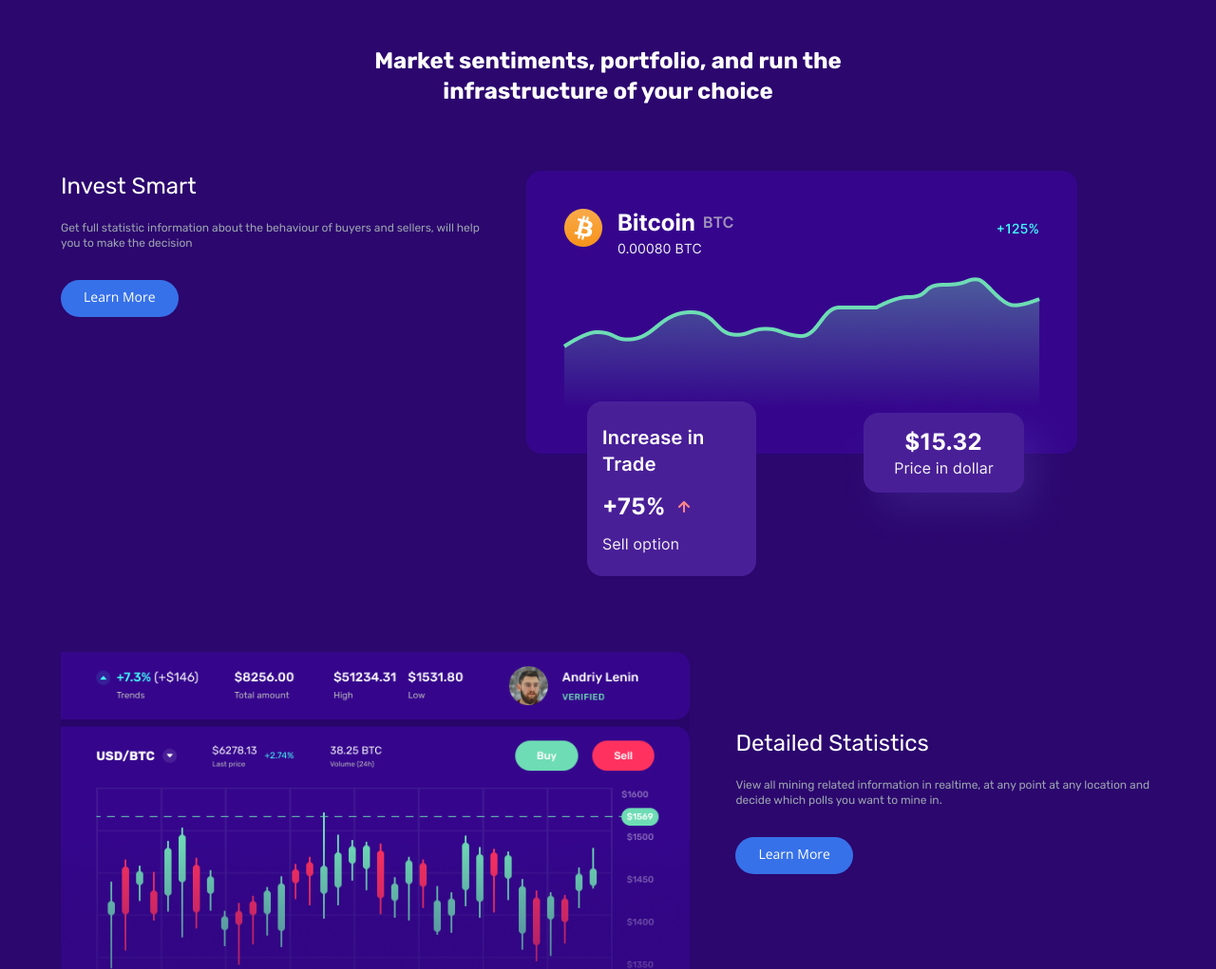
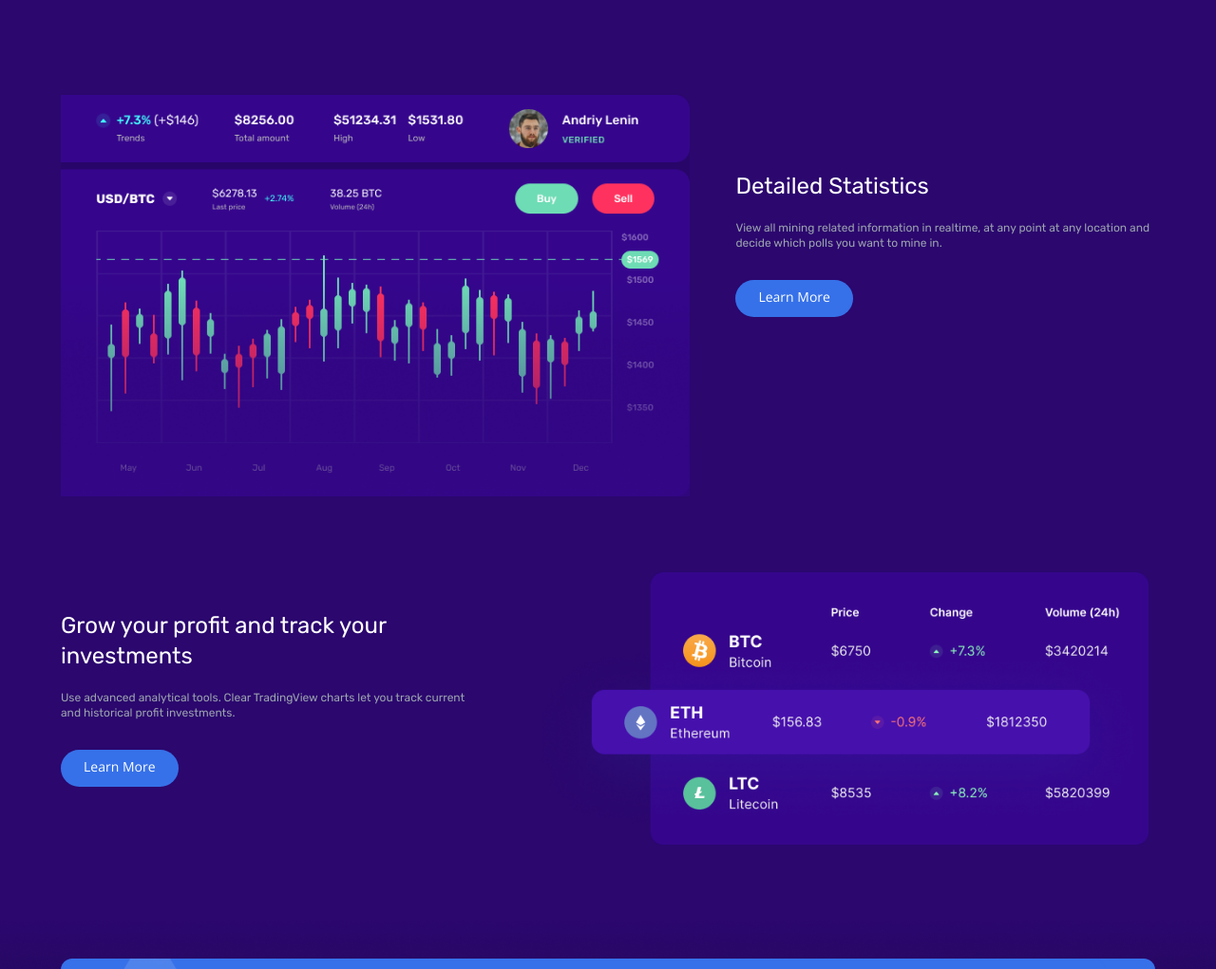
Before and after one commit to GodwinAsuquo/crypto-page, a website: page index.html in a window 1280 px wide. Shown: the top 1021 px of the page at 95% size. Drawn offline with nearby package versions, Linux system fonts and the light colour scheme.

Commit message:
update section

```diff
--- a/index.html
+++ b/index.html
@@ -14,30 +14,7 @@
 </head>
 <body>
     <!-- Features Section -->
-    <section class="bg-deepPurple text-white">
-        <h2 class="font-rubik font-bold text-center text-white text-2xl py-12 mx-auto mb-5 max-w-[90%] md:max-w-[50%]">Market sentiments, portfolio, and run the infrastructure of your choice</h2>
-
-        <!-- Features 1 -->
-        <div class="container flex flex-col space-y-8 max-w-[90%] mx-auto md:flex-row justify-between md:space-x-12 md:space-y-0">
-
-            <!-- Left item -->
-            <div class="flex flex-col space-y-5 md:w-2/5">
-                <h3 class="text-left font-rubik text-2xl">Invest Smart</h3>
-                <p class="text-left font-rubik text-gray-400 text-xs">Get full statistic information about the behaviour of buyers and sellers, will help you to make the decision</p>
-
-                <!-- Button -->
-                <div class="py-4">
-                    <a class="p-3 px-6 pt-2 text-white bg-lightBlue rounded-full baseline text-sm cursor-pointer hover:bg-blue-400">Learn More</a>
-                </div>
-            </div>
-
-            <!-- image -->
-            <div class="md:w-3/5">
-                <img src="/images/feature-1-img.png">
-            </div>
-
-
-        </div>
+    <section class="bg-deepPurple text-white pt-5">
 
         <!-- Features 2 -->
         <div class="container flex flex-col-reverse max-w-[90%] mx-auto md:mt-20 md:flex-row md:space-x-12 justify-between md:space-y-0">
```
Also changed, not shown: css/main.css.
